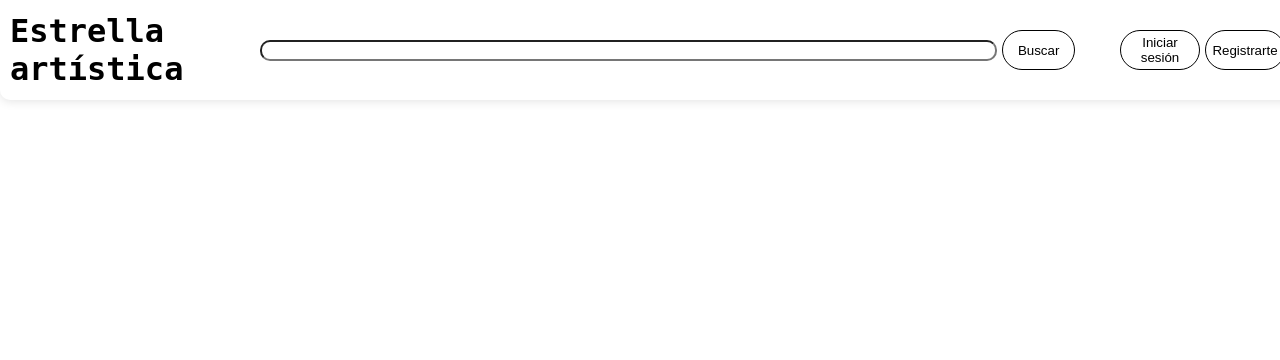
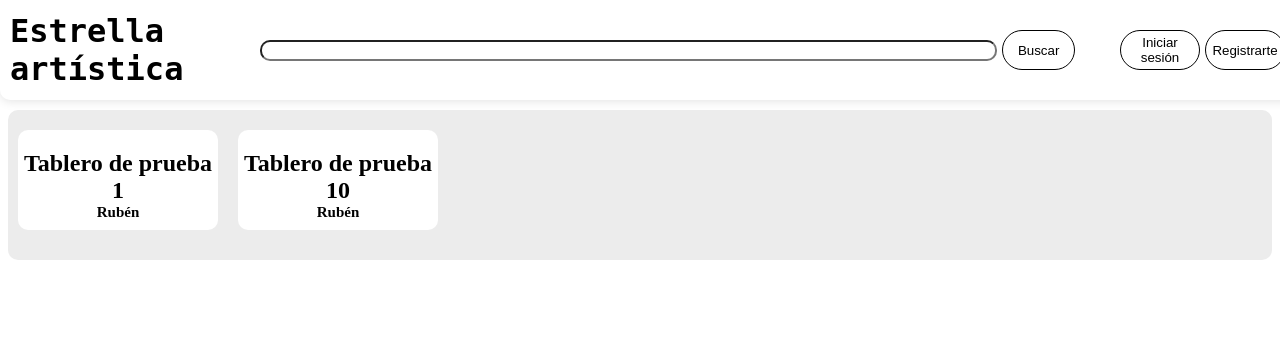
Before and after one commit to ZalazarFernando/Portfolio_Art, a Django app: page /1/ in a window 1280 px wide. Shown: the top 360 px of the page. Run offline with Django 5.2, Linux system fonts and the light colour scheme; data comes from the database, SQL or seed files in the repository; both versions use the stored data as it was after the commit.

Commit message:
search board working

```diff
--- a/Portfolio_Art/core/static/CSS/Home.css
+++ b/Portfolio_Art/core/static/CSS/Home.css
@@ -2,6 +2,40 @@
         margin-top: 110px;
         background-color: #ececec;
         border-radius: 10px;
+    }
+
+    #boards-search {
+        width: 100%;
+        height: 150px;
+        overflow-x: scroll;
+    }
+
+    #container-board-cards {
+        height: 100px;
+        display: flex;
+        flex-direction: row;
+        width: max-content;
+    }
+
+    #container-board-cards a {
+        justify-content: center;
+        text-align: center;
+    }
+
+    #board-card {
+        background-color: white;
+        border-radius: 10px;
+        width: 200px;
+        height: 100px;
+        margin-left: 10px;
+        margin-right: 10px;
+        margin-top: 20px;
+        margin-bottom: 20px;
+    }
+
+    #board-card .user-name-h2 {
+        font-size: 15px;
+        margin-top: -20px;
     }
 
     #all-cards {
--- a/Portfolio_Art/core/static/CSS/Profile_user.css
+++ b/Portfolio_Art/core/static/CSS/Profile_user.css
@@ -25,7 +25,13 @@
         border: 1px solid black;
         border-radius: 10px;
         width: 95%;
+
         transition: all 0.3s ease;
+    }
+
+    #overflow-for-nav {
+        max-height: 300px;
+        overflow-x: auto;
     }
 
     #lateral-bar #boards-nav:hover {
--- a/Portfolio_Art/core/templates/Board.html
+++ b/Portfolio_Art/core/templates/Board.html
@@ -11,10 +11,11 @@
     <section>
         <div id="lateral-bar">
             <div id="image-text">
-                <img src="https://cdn.pixabay.com/photo/2015/10/05/22/37/blank-profile-picture-973460_960_720.png"
+                <img src="{{user.image}}"
                 alt="profile photo">
                 <h2>{{user.nickname}}</h2>
                 <h2>{{ board.name }}</h2>
+                <p>{{board.description}}</p>
             </div>
             <div id="boards-nav">
                 <h3>Tableros</h3>
--- a/Portfolio_Art/core/templates/Home.html
+++ b/Portfolio_Art/core/templates/Home.html
@@ -8,6 +8,20 @@
 
 {% block  content %}
     <section>
+        {% if boards %}
+            <div id="boards-search">
+                <div id="container-board-cards">
+                    {% for board in boards %}
+                        <div id="board-card">
+                            <a href="{% url 'board' board.id %}">
+                                <h2>{{board.name}}</h2>
+                                <h2 class="user-name-h2">{{board.user.nickname}}</h2>
+                            </a>
+                        </div>
+                    {% endfor %}
+                </div>
+            </div>
+        {% endif %}
         <div id="all-cards">
             {% for post in posting %}
                 <a href="{% url 'view_the_post' post.id %}">
--- a/Portfolio_Art/core/templates/Profile_user.html
+++ b/Portfolio_Art/core/templates/Profile_user.html
@@ -17,6 +17,7 @@
             <div id="boards-nav">
                 <h3>Tableros</h3>
                 {% if boards %}
+                    <div id="overflow-for-nav">
                         <nav>
                             <ul>
                                 {% for board in boards %}
@@ -32,6 +33,7 @@
                                 {% endfor %}
                             </ul>
                         </nav>
+                    </div>
                     <a href="{% url 'create_new_board' %}">
                         <button type="button">+</button>
                     </a>
--- a/Portfolio_Art/core/templates/View_the_post.html
+++ b/Portfolio_Art/core/templates/View_the_post.html
@@ -175,9 +175,6 @@
                 commentSection.style.display = 'block';
                 showSection.style.display = 'block';
 
-                console.log("showSection: "+showSection.clientHeight+" buttonBox: "+heightBox)
-                console.log(-(heightBox + (showSection.clientHeight + heightBox)))
-
                 buttonsBox.style.marginTop = 70-(heightBox + (showSection.clientHeight + heightBox)) + 'px';
             } else {
                 commentSection.style.display = 'none';
--- a/Portfolio_Art/core/views.py
+++ b/Portfolio_Art/core/views.py
@@ -22,13 +22,16 @@ def HeaderBarComponent(request):
 def HomeComponent(request, search=None):
     if search:
         posting = Post.objects.filter(Q(title__icontains=search) | Q(hashtag__name_hashtag__icontains=search))
+        boards = Board.objects.filter(name__icontains=search)
     else:
         posting = Post.objects.select_related('user').prefetch_related('hashtag_set').all()
+        boards = None
 
     posting = posting.select_related('user').prefetch_related('hashtag_set')
 
     context = {
-        'posting' : posting.order_by('-likes')
+        'posting' : posting.order_by('-likes'),
+        'boards' : boards
     }
 
     return render(
```
Also changed, not shown: Portfolio_Art/db.sqlite3. Lines whose indentation alone changed are shown as unchanged.
